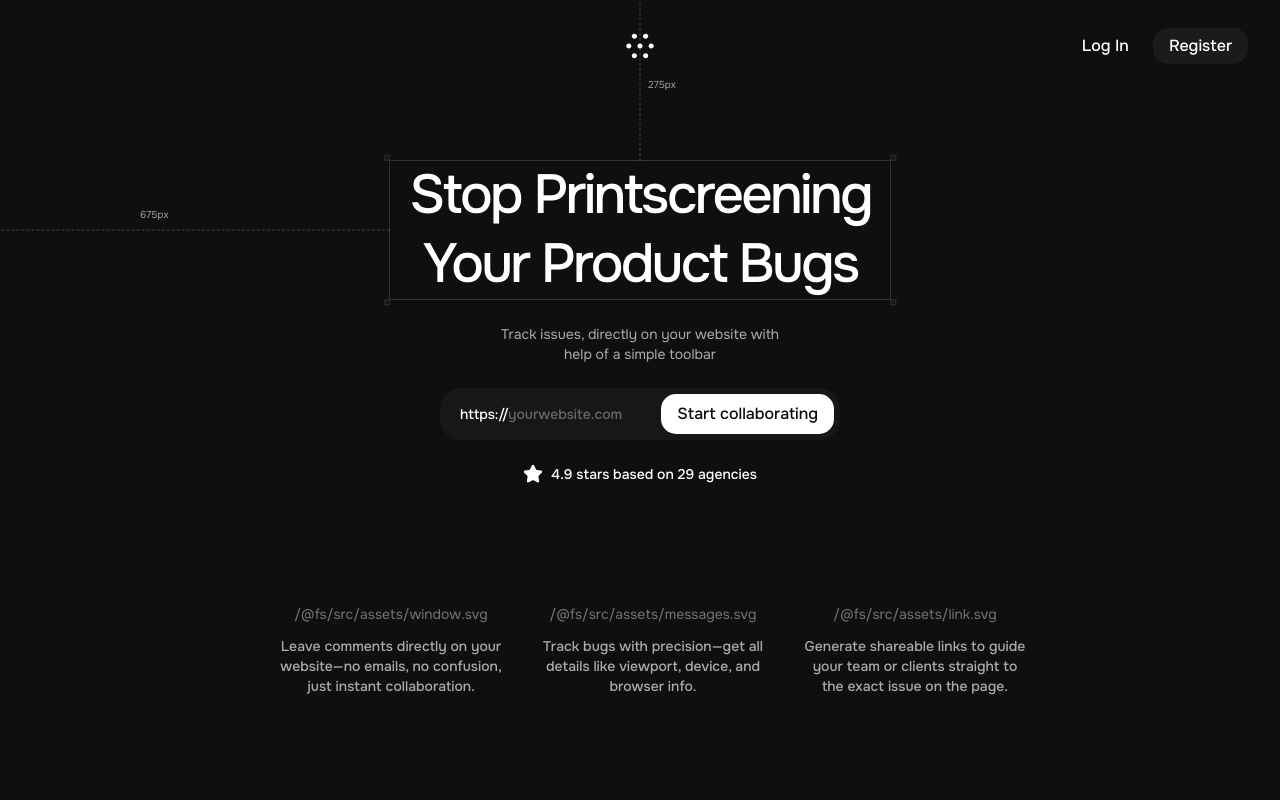
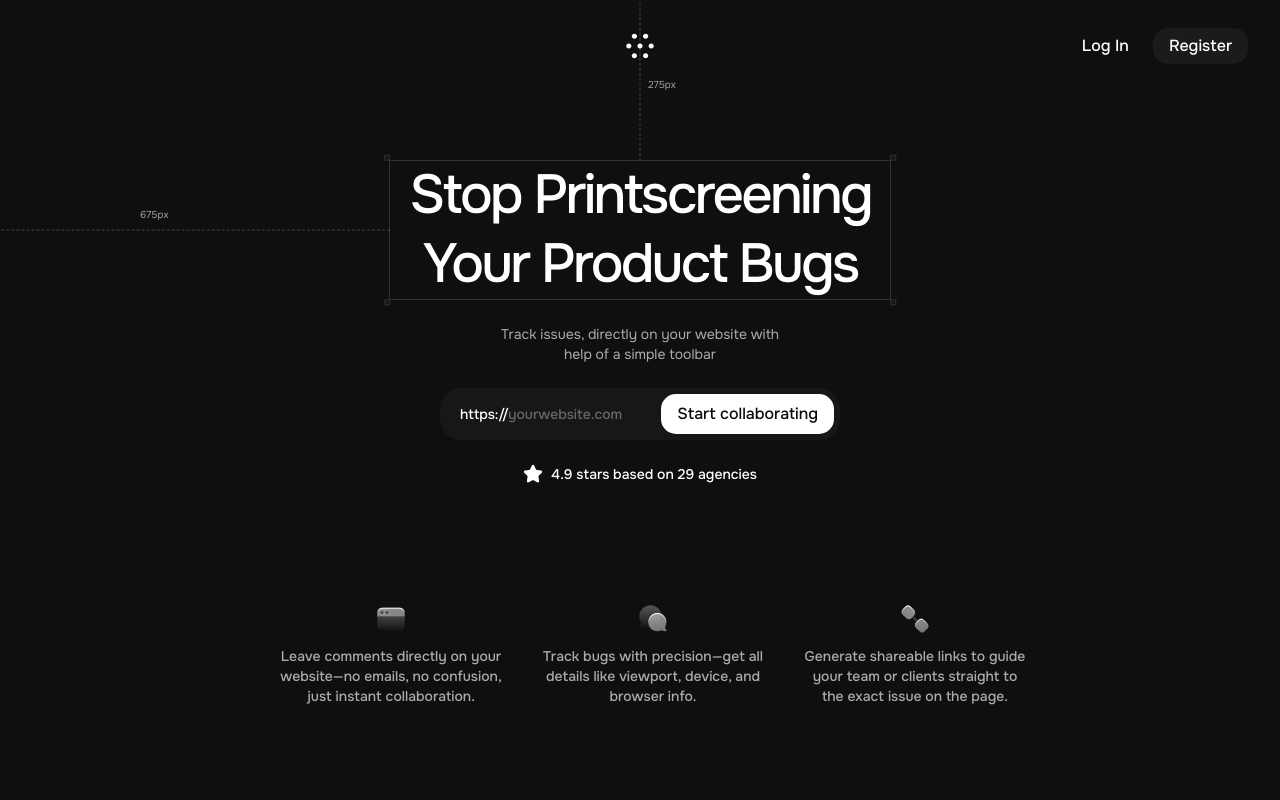
Before and after one commit to KevinPadi/usetool.bar-clone, a React (Vite) app: page / in a window 1280 px wide. Shown: the top 800 px of the page. Built offline with nearby package versions, Linux system fonts and the light colour scheme.

Commit message:
Refactor Hero component to use direct SVG paths for icons instead of imports

```diff
--- a/src/sections/Hero.tsx
+++ b/src/sections/Hero.tsx
@@ -1,22 +1,19 @@
 import { Star } from "lucide-react";
 import Button from "../components/Button";
 import { motion } from "motion/react";
-import window from "../assets/window.svg";
-import messages from "../assets/messages.svg";
-import link from "../assets/link.svg";
 
 const Hero = () => {
   const Features = [
     {
-      icon: window,
+      icon: "/src/assets/window.svg",
       text: "Leave comments directly on your website—no emails, no confusion, just instant collaboration.",
     },
     {
-      icon: messages,
+      icon: "/src/assets/messages.svg",
       text: "Track bugs with precision—get all details like viewport, device, and browser info.",
     },
     {
-      icon: link,
+      icon: "/src/assets/link.svg",
       text: "Generate shareable links to guide your team or clients straight to the exact issue on the page.",
     },
   ];
@@ -153,7 +150,7 @@ const Hero = () => {
                 key={index}
                 className="flex flex-col items-center gap-3 text-white/65 text-sm mb-4 w-60 shrink-0 snap-start max-w-[230px]"
               >
-                <span className="text-neutral-500">{feature.icon}</span>
+                <img src={feature.icon} alt="" />
                 <p className="font-medium text-sm">{feature.text}</p>
               </div>
             ))}
```
